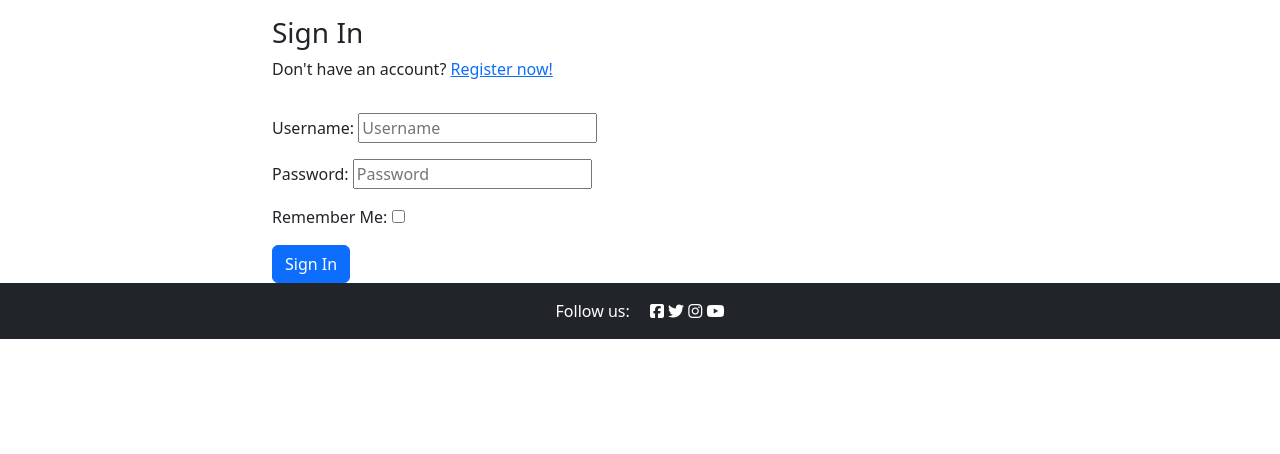
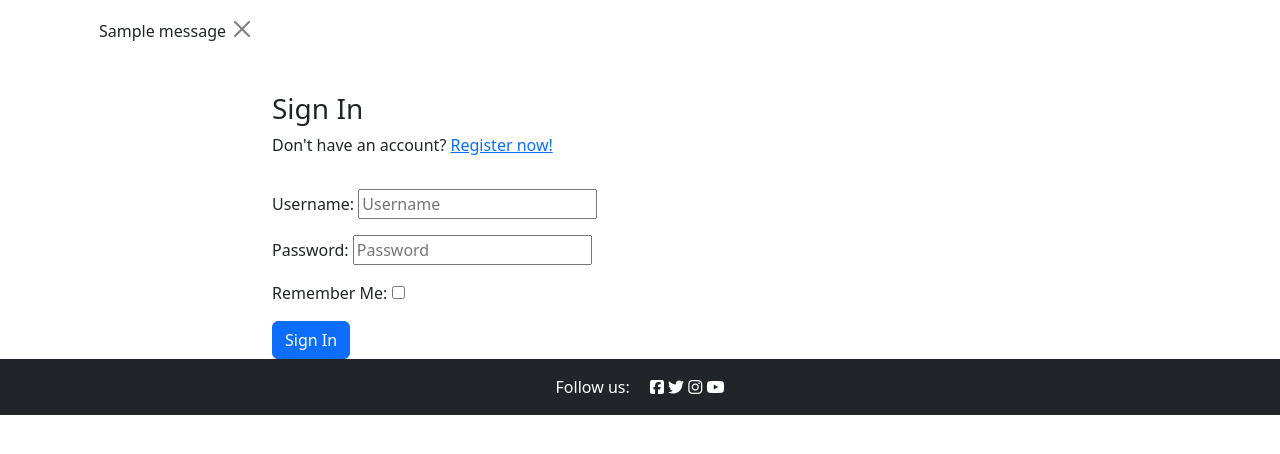
Before and after one commit to DanielleDaly/portfolio-project-4, a Django app: page /accounts/login/ in a window 1280 px wide. Shown: the part 83-537 px from the top of the page. Run offline with Django 3.2, Linux system fonts and the light colour scheme; tables that the repository leaves empty hold one stand-in row (Sample ...); one stand-in notice (Sample message) is shown; some libraries are stand-ins or nearby versions.

```diff
--- a/templates/base.html
+++ b/templates/base.html
@@ -51,6 +51,22 @@
                 </div>
             </div>
         </nav>
+
+        <div class="container">
+            <div class="row">
+                <div class="col-md-8 offfset-md-2">
+                    {% for message in messages %}
+                    <div class="alert {{ message.tags }} alert-dismissable fade show" id="msg" role="alert">
+                    {{ message | safe }}
+                    <button type="button" class="btn-close" data-bs-dismiss="alert" aria-label="close">
+                    </button>
+                    </div>
+                    {% endfor %}
+                </div>
+            </div>
+        </div>
+
+
 
         <!--  Page Content -->
         <main class="flex-shrink-0 main-bg">
@@ -70,5 +86,12 @@
         </footer>
 
         <script src="https://cdn.jsdelivr.net/npm/bootstrap@5.2.3/dist/js/bootstrap.bundle.min.js" integrity="sha384-kenU1KFdBIe4zVF0s0G1M5b4hcpxyD9F7jL+jjXkk+Q2h455rYXK/7HAuoJl+0I4" crossorigin="anonymous"></script>
+        <script>
+            setTimeout(function() {
+                let messages = document.getElementById("msg");
+                let alert = new bootstrap.Alert(messages);
+                alert.close();
+            }), 3000);
+        </script>
     </body>
 </html>
```
Also changed, not shown: other parts of templates/base.html (+1 -1 lines).
